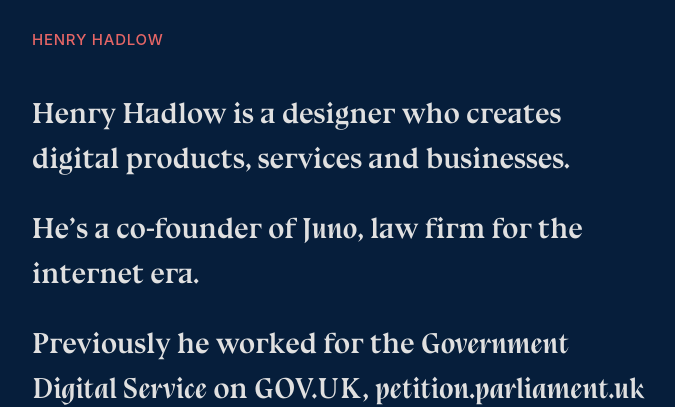
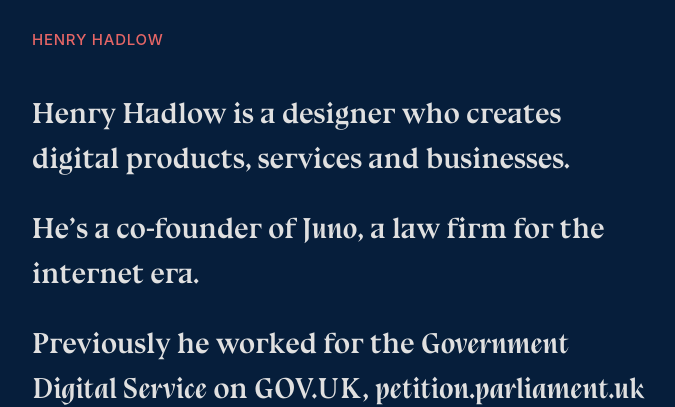
Before and after one commit to henryhadlow/henryhadlow.github.io, a Jekyll site: the page built from index.html, in a window 1280 px wide. Shown: the top 407 px of the page, without its empty margins (288-963 px from the left). Built offline with Jekyll 4.4.1, drawn with Linux system fonts in a browser that asks for light colours.

Commit message:
Fix typo

```diff
--- a/index.html
+++ b/index.html
@@ -10,7 +10,7 @@
   </p>
 
   <p>
-    He’s a co-founder of <a href="https://www.juno.legal/">Juno</a>, law firm for the internet era.
+    He’s a co-founder of <a href="https://www.juno.legal/">Juno</a>, a law firm for the internet era.
   </p>
 
   <p>
```
